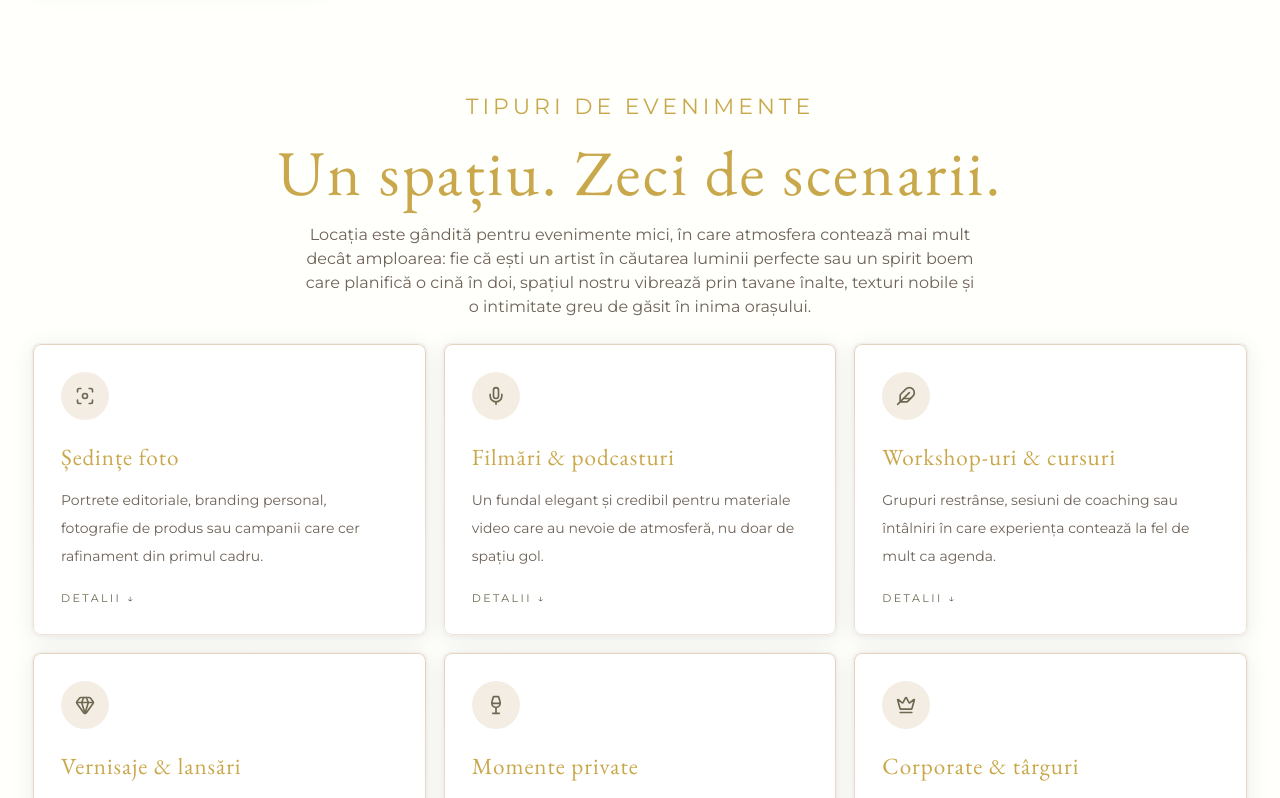
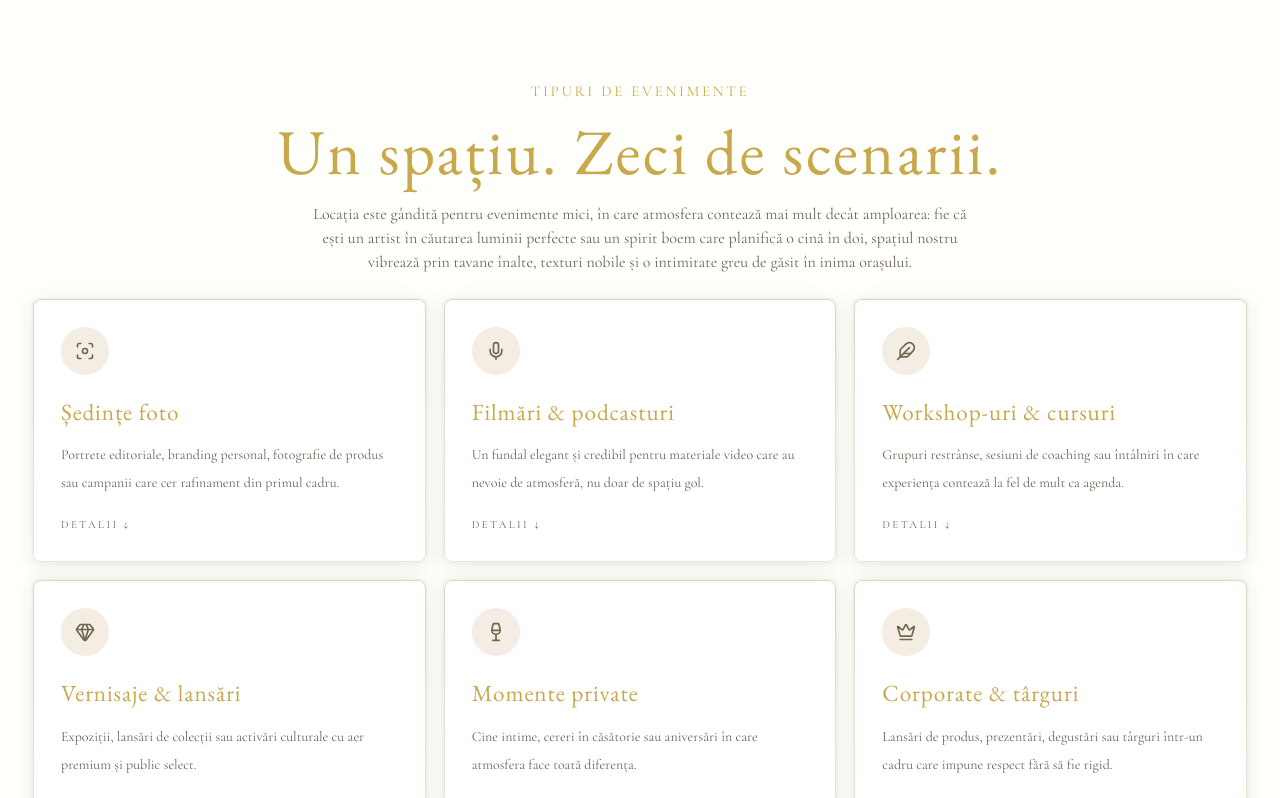
Before and after one commit to tonypgl-dev/arisalon, a Next.js app: page / in a window 1280 px wide. Shown: the part 2169-2967 px from the top of the page. Built offline with nearby package versions, Linux system fonts and the light colour scheme; no server answers; the database is empty.

Commit message:
Adjust subtitle size and small-text font styling

```diff
--- a/src/app/globals.css
+++ b/src/app/globals.css
@@ -11,7 +11,7 @@ html {
 }
 
 body {
-  @apply bg-cream text-espresso font-sans antialiased;
+  @apply bg-cream text-espresso font-cormorant antialiased;
   background-image: radial-gradient(circle at top, rgba(255,255,255,0.9), rgba(255,255,251,0.94) 36%, #fffffb 100%);
 }
 
@@ -24,7 +24,7 @@ img {
 }
 
 .section-kicker {
-  @apply text-[22px] uppercase tracking-[0.18em] text-gold;
+  @apply text-[15px] uppercase tracking-[0.18em] text-gold;
 }
 
 .section-title {
```
